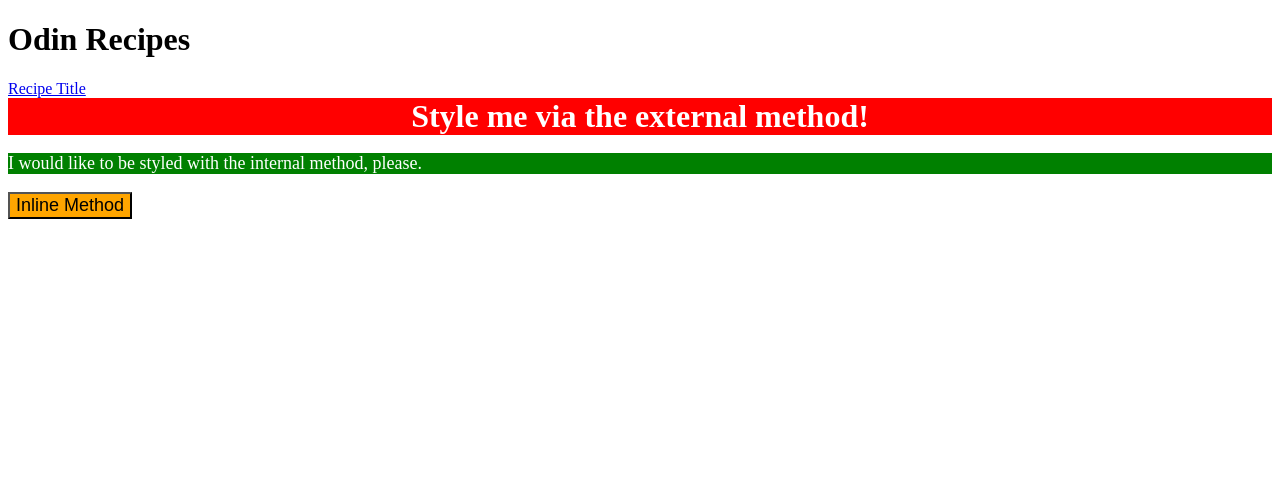
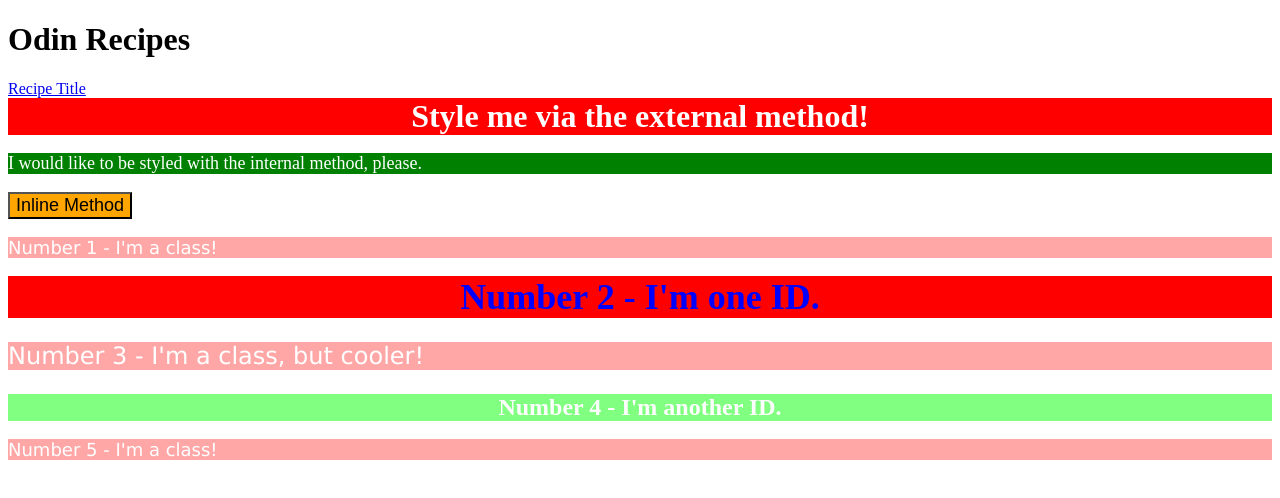
Before and after one commit to gagan-guptas/odin-recipes, a plain HTML site: page index.html in a window 1280 px wide. Drawn offline with Linux system fonts and the light colour scheme.

Commit message:
added id and class in html file

```diff
--- a/index.html
+++ b/index.html
@@ -20,5 +20,11 @@
     <div>Style me via the external method!</div>
     <p>I would like to be styled with the internal method, please.</p>
     <button style="background-color: orange; font-size: 18px;">Inline Method</button>
+    <p class="odd">Number 1 - I'm a class!</p>
+    <div id="two">Number 2 - I'm one ID.</div>
+    <p class="odd adjust-font-size">Number 3 - I'm a class, but cooler!</p>
+    <div id="four" class="adjust-font-size">Number 4 - I'm another ID.</div>
+    <p class="odd">Number 5 - I'm a class!</p>
+
 </body>
 </html>
```
